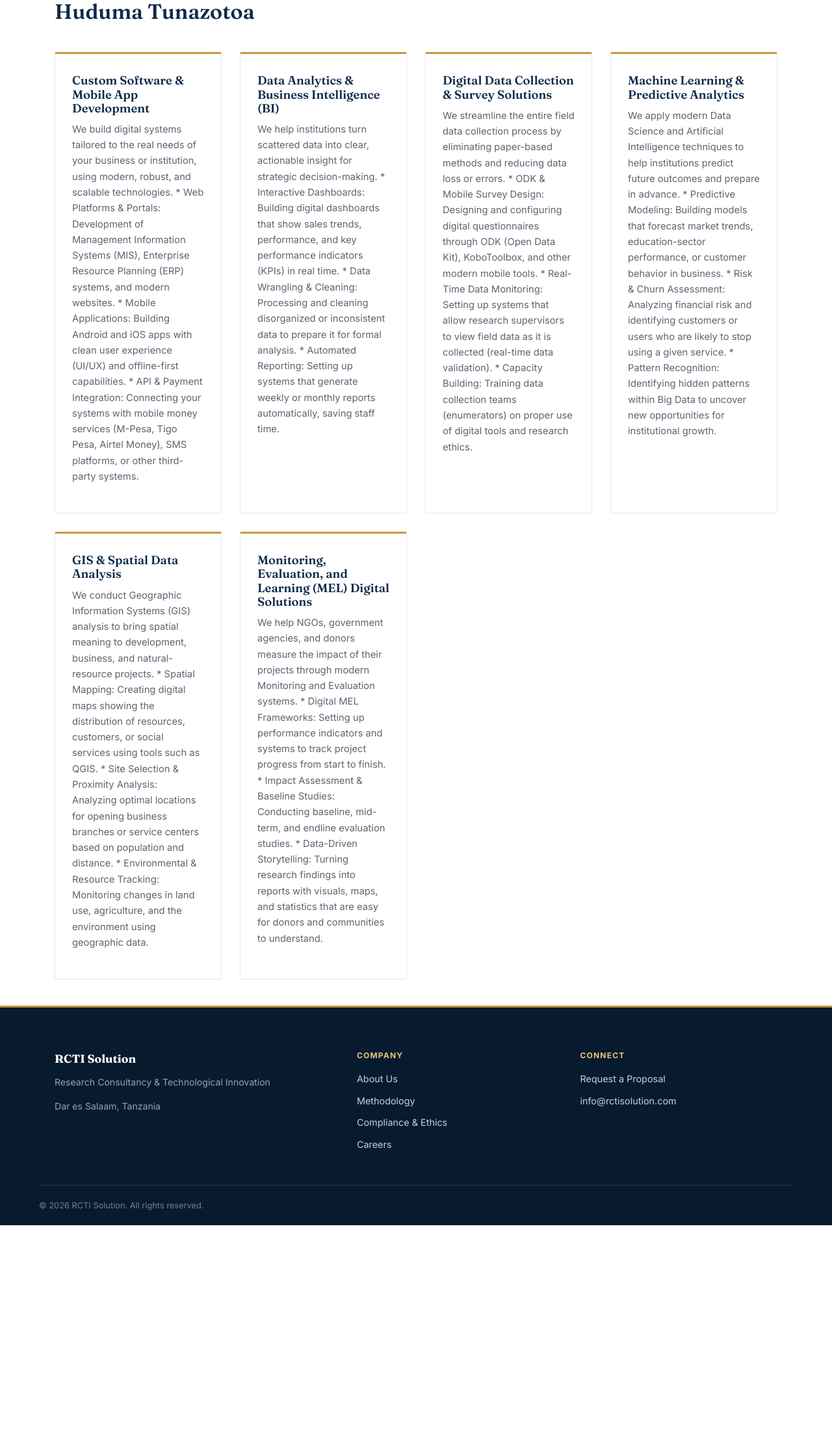
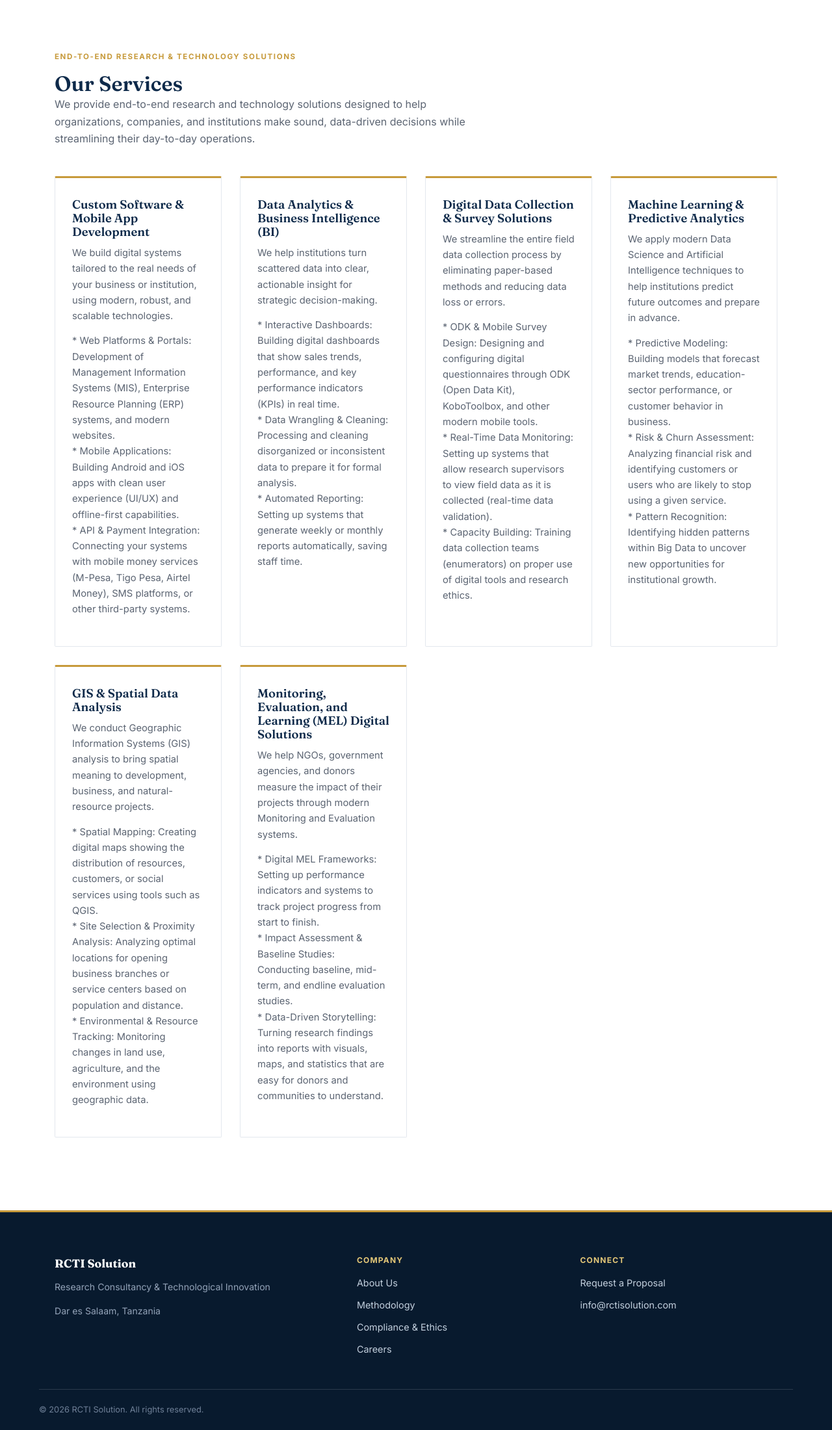
Before and after one commit to elihudi19/Filemon-research-company, a Django app: page /huduma/ in a window 1280 px wide. Shown: the part 102-2302 px from the top of the page at 65% size. Before the commit the page ends 1987 px from the top, so only its background shows below. Run offline with Django 5.2, Linux system fonts and the light colour scheme; data comes from the database, SQL or seed files in the repository.

Commit message:
Enhance services list with multilingual support
Updated service list template to support multilingual content and improved structure.

```diff
--- a/templates/services/list.html
+++ b/templates/services/list.html
@@ -1,15 +1,35 @@
 {% extends "base.html" %}
-{% block title %}Huduma Zetu — {{ COMPANY_NAME }}{% endblock %}
+{% load i18n_extras %}
+{% block title %}{% if LANG == 'en' %}Services{% else %}Huduma{% endif %} — {{ COMPANY_NAME }}{% endblock %}
 {% block content %}
-<section class="container">
-  <h2 class="section-title">Huduma Tunazotoa</h2>
-  <div class="card-grid">
-    {% for service in services %}
-      <div class="card">
-        <h3>{{ service.title_en }}</h3>
-        <p>{{ service.description_en }}</p>
-      </div>
-    {% endfor %}
+<section class="block">
+  <div class="container">
+    <div class="section-head">
+      <span class="eyebrow">{% if LANG == 'en' %}End-to-End Research &amp; Technology Solutions{% else %}Huduma Jumuishi za Kitafiti na Kiteknolojia{% endif %}</span>
+      <h2>{% if LANG == 'en' %}Our Services{% else %}Huduma Tunazotoa{% endif %}</h2>
+      <p style="max-width:720px;">
+        {% if LANG == 'en' %}
+          We provide end-to-end research and technology solutions designed to
+          help organizations, companies, and institutions make sound,
+          data-driven decisions while streamlining their day-to-day operations.
+        {% else %}
+          Tunatoa huduma jumuishi za kitafiti na kiteknolojia zilizoundwa
+          kusaidia mashirika, makampuni, na taasisi kufanya maamuzi sahihi
+          yanayotokana na data pamoja na kurahisisha uendeshaji wa shughuli
+          zao za kila siku.
+        {% endif %}
+      </p>
+    </div>
+    <div class="card-grid">
+      {% for service in services %}
+        <div class="card">
+          <h3>{% lfield service "title" %}</h3>
+          <div>{% lfield service "description" as service_desc %}{{ service_desc|linebreaks }}</div>
+        </div>
+      {% empty %}
+        <p>{% if LANG == 'en' %}No services have been added yet.{% else %}Hakuna huduma iliyoongezwa bado.{% endif %}</p>
+      {% endfor %}
+    </div>
   </div>
 </section>
 {% endblock %}
```
